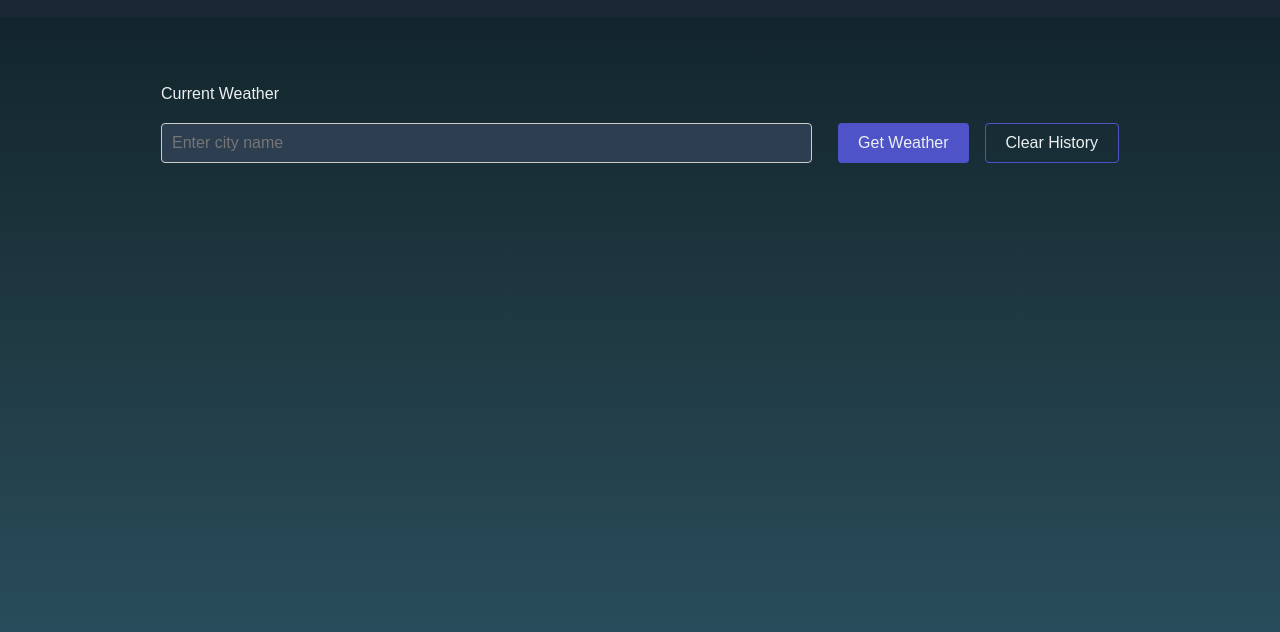
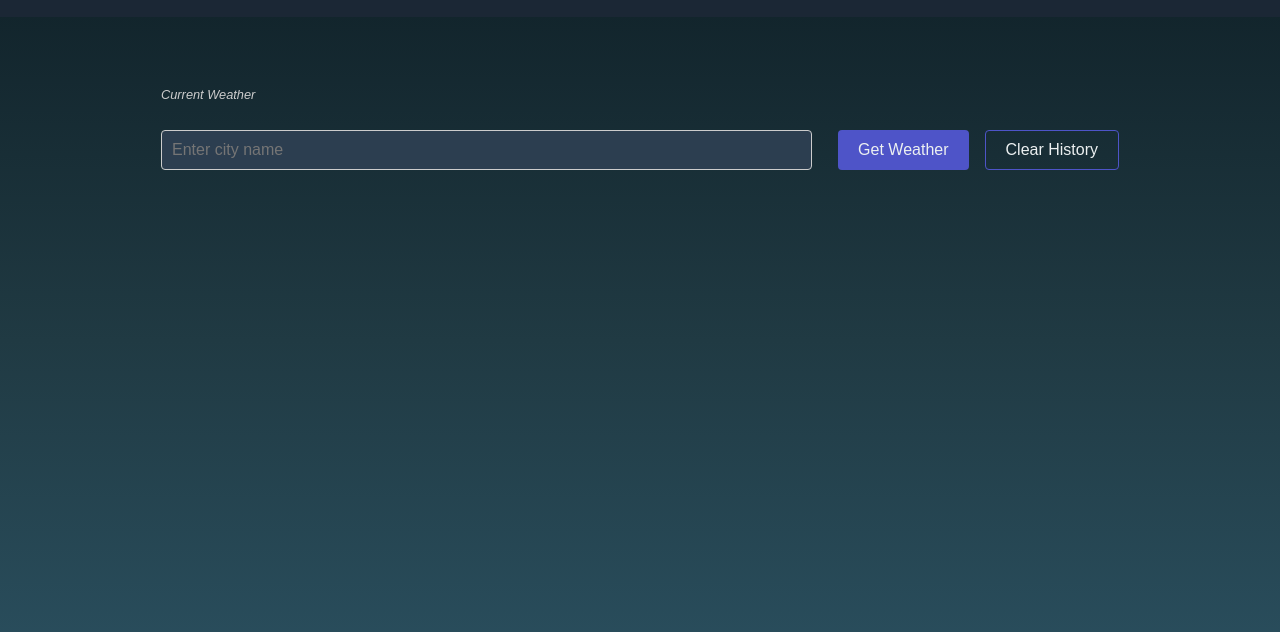
Before and after one commit to fionaF777/sashanafarrier-weather-ui, a plain HTML site: page index.html in a window 1280 px wide. Shown: the part 60-692 px from the top of the page. Drawn offline with Linux system fonts and the light colour scheme.

Commit message:
Update style.css

```diff
--- a/style.css
+++ b/style.css
@@ -50,6 +50,14 @@ button {
 
 #weather-container {
     padding: 3rem;
+}
+
+#weather-container > span {
+   font-size: .8rem;
+   font-style: italic;
+   color: #ccc;
+   display: inline-block;
+   margin-bottom: .5rem;
 }
 
 .btn-group {
```
